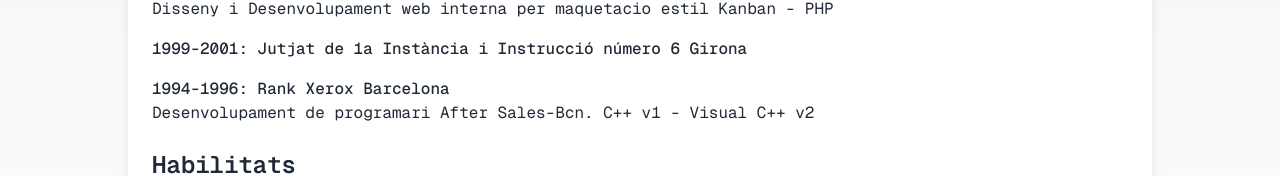
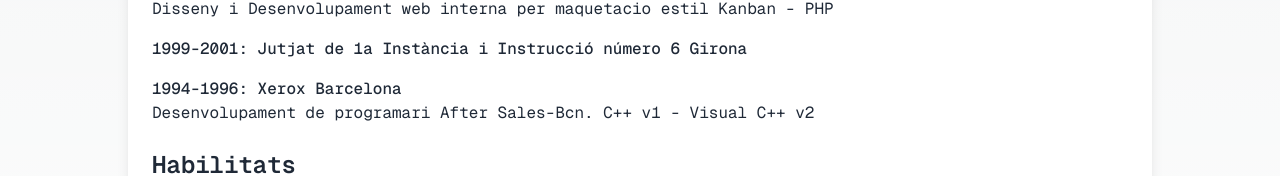
Before and after one commit to cescofors75/cesco.dev, a Next.js app: page / in a window 1280 px wide. Shown: the part 2411-2587 px from the top of the page. Built offline with nearby package versions, Linux system fonts and the light colour scheme.

Commit message:
Update experience information in Component.tsx

```diff
--- a/components/component/component.tsx
+++ b/components/component/component.tsx
@@ -145,7 +145,7 @@ export function Component() {
       <h3 className="font-medium">1999-2001: Jutjat de 1a Instància i Instrucció número 6 Girona</h3>
     </div>
     <div>
-      <h3 className="font-medium">1994-1996: Rank Xerox Barcelona</h3>
+      <h3 className="font-medium">1994-1996: Xerox Barcelona</h3>
       <p>Desenvolupament de programari After Sales-Bcn. C++ v1 - Visual C++ v2</p>
     </div>
   </div>
```
